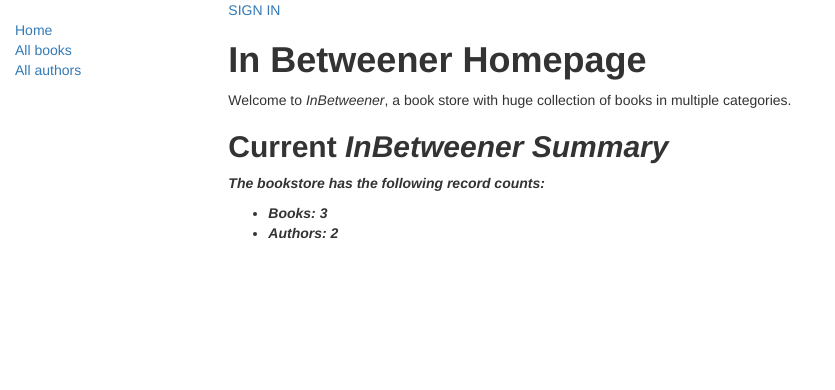
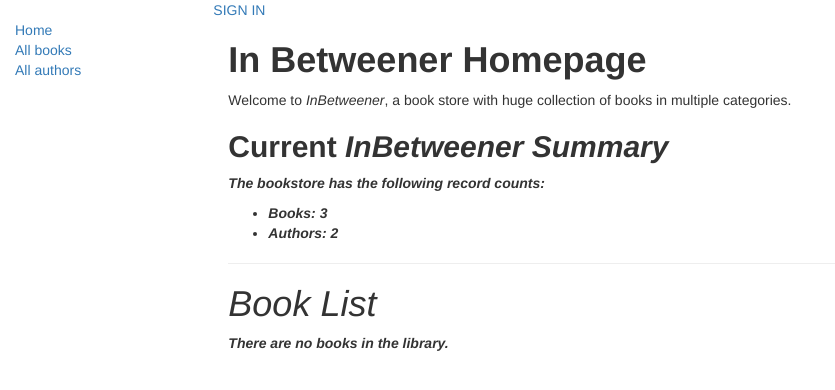
Before and after one commit to quangnguyeneastagile/BookStore, a Django app: page /catalog/ in a window 1280 px wide. Shown: the top 390 px of the page, without its empty margins (0-835 px from the left). Run offline with Django 3.2, Linux system fonts and the light colour scheme; data comes from the database, SQL or seed files in the repository; both versions use the stored data as it was after the commit; some libraries are stand-ins or nearby versions.

Commit message:
add detailed page for particular book

```diff
--- a/bookstore_library/bookstore/bookstore/catalog/templates/base_generic.html
+++ b/bookstore_library/bookstore/bookstore/catalog/templates/base_generic.html
@@ -9,32 +9,9 @@
   <link rel="stylesheet" href="https://maxcdn.bootstrapcdn.com/bootstrap/3.3.7/css/bootstrap.min.css">
   <script src="https://ajax.googleapis.com/ajax/libs/jquery/1.12.4/jquery.min.js"></script>
   <script src="https://maxcdn.bootstrapcdn.com/bootstrap/3.3.7/js/bootstrap.min.js"></script>
-
   <!-- Add additional CSS in static file -->
   {% load static %}
   <link rel="stylesheet" href="{% static 'css/index.css' %}"/>
-
-  <!--style>
-      .close_sprite {
-        background: url("{% static 'imgs/sprite.png' %}") no-repeat -230px -200px;
-        width: 32px;
-        height: 32px;
-        float: right;
-        margin: -30px -30px 0 0;
-      }
-
-      .signIn_sprite {
-        background: url("{% static 'imgs/sprite.png' %}") no-repeat -277px -211px;
-        width: 81px;
-        height: 40px;
-      }
-
-      .signUp_sprite {
-        background: url("{% static 'imgs/sprite.png' %}") no-repeat -369px -211px;
-        width: 81px;
-        height: 40px;
-      }
-  </style-->
 </head>
 
 <body>
@@ -44,10 +21,15 @@
         {% block sidebar %}
         <ul class="sidebar-nav">
           <li><a href="{% url 'index' %}">Home</a></li>
-          <li><a href="">All books</a></li>
+          <li><a href="{% url 'books' %}">All books</a></li>
           <li><a href="">All authors</a></li>
         {% endblock %}
       </div>
+
+      <!-- Trigger the login modal dialog with a link -->
+      <a href="#" data-toggle="modal" data-target="#signInModal">SIGN IN</a>
+      {% include 'signin.html' %}
+      <!--  END SIGN IN Modal -->
 
       <div class="col-sm-10">
         {% block content %} <p>No content available yet.</p> {% endblock %}
--- /dev/null
+++ b/bookstore_library/bookstore/bookstore/catalog/templates/catalog/book_list.html
@@ -0,0 +1,5 @@
+{% extends "base_generic.html" %}
+
+{% block content %}
+
+{% endblock %}
--- a/bookstore_library/bookstore/bookstore/catalog/templates/index.html
+++ b/bookstore_library/bookstore/bookstore/catalog/templates/index.html
@@ -5,9 +5,6 @@
 {% endblock %}
 
 {% block content %}
-<!-- Trigger the login modal dialog with a link -->
-<a href="#" data-toggle="modal" data-target="#signInModal">SIGN IN</a>
-<!--  END SIGN IN Modal -->
 
 <h1><strong>In Betweener Homepage</strong></h1>
 <p>Welcome to <em>InBetweener</em>, a book store with huge collection of books in multiple categories.</p>
@@ -19,6 +16,22 @@
   <li><strong>Authors:</strong> {{ num_authors }}</li>
 </ul>
 
-{% include 'signin.html' %}
+<hr>
+
+<h1>Book List</h1>
+
+{% if Book_list %}
+<ul>
+
+  {% for book in Book_list %}
+  <li>
+    <a href="{{ book.get_absolute_url }}">{{ book.title }}</a> ({{book.author}})
+  </li>
+  {% endfor %}
+
+</ul>
+{% else %}
+  <p>There are no books in the library.</p>
+{% endif %}
 
 {% endblock %}
--- a/bookstore_library/bookstore/bookstore/catalog/urls.py
+++ b/bookstore_library/bookstore/bookstore/catalog/urls.py
@@ -5,4 +5,6 @@
 
 urlpatterns = [
     url(r'^$',views.index, name='index'),
+    url(r'^books/$', views.book_list_view, name = 'books'),
+    url(r'^book/(?P<pk>\d+)$', views.book_detail_view, name='book-detail'),
 ]
--- a/bookstore_library/bookstore/bookstore/catalog/views.py
+++ b/bookstore_library/bookstore/bookstore/catalog/views.py
@@ -1,4 +1,6 @@
 from django.shortcuts import render
+from django.http import Http404
+from django.views import generic
 from .models import *
 
 # Create your views here.
@@ -7,5 +9,33 @@
     num_authors = Author.objects.all().count()
     return render(request,
                 'index.html',
-                context={'num_books':num_books,'num_authors':num_authors},
+                context={'num_books':num_books,'num_authors':num_authors,},
     )
+
+def book_detail_view(request,pk):
+    try:
+        book_id=Book.objects.get(pk=pk)
+    except Book.DoesNotExist:
+        raise Http404("Book does not exist")
+    #book_id=get_object_or_404(Book, pk=pk)
+    return render(
+        request,
+        'catalog/book_detail.html',
+        context={'book':book_id,}
+    )
+
+def book_list_view(request):
+    if Book.objects.all().count() <= 0:
+        raise Http404("No book in the store!")
+    #book_id=get_object_or_404(Book, pk=pk)
+    else:
+        book_list = Book
+        return render(
+            request,
+            'catalog/book_list.html',
+            context={'book_list':book_list,}
+        )
+
+class BookListView(generic.ListView):
+    template_name = 'ctalog/book_list.html'
+    context_object_name = 'book_list'
```
Also changed, not shown: bookstore_library/bookstore/bookstore/catalog/models.py (+13 -1 lines), bookstore_library/bookstore/bookstore/catalog/templates/catalog/book_detail.html (added, +10 -0 lines), bookstore_library/bookstore/bookstore/catalog/migrations/0001_initial.py, bookstore_library/bookstore/bookstore/catalog/migrations/0002_auto_20171207_0925.py (added), bookstore_library/bookstore/bookstore/catalog/migrations/0002_book_category.py (deleted), bookstore_library/bookstore/bookstore/catalog/migrations/0003_auto_20171207_0935.py (added), bookstore_library/bookstore/bookstore/db.sqlite3, bookstore_library/bookstore/bookstore/uploads/2017/12/07/13567306_900667176728345_8100090228567646623_n.jpg (added), bookstore_library/bookstore/bookstore/uploads/2017/12/07/13567306_900667176728345_8100090228567646623_n_oByy4Er.jpg (added), bookstore_library/bookstore/bookstore/uploads/2017/12/07/13640906_10207052342802314_4971913278812769491_o.jpg (added).
